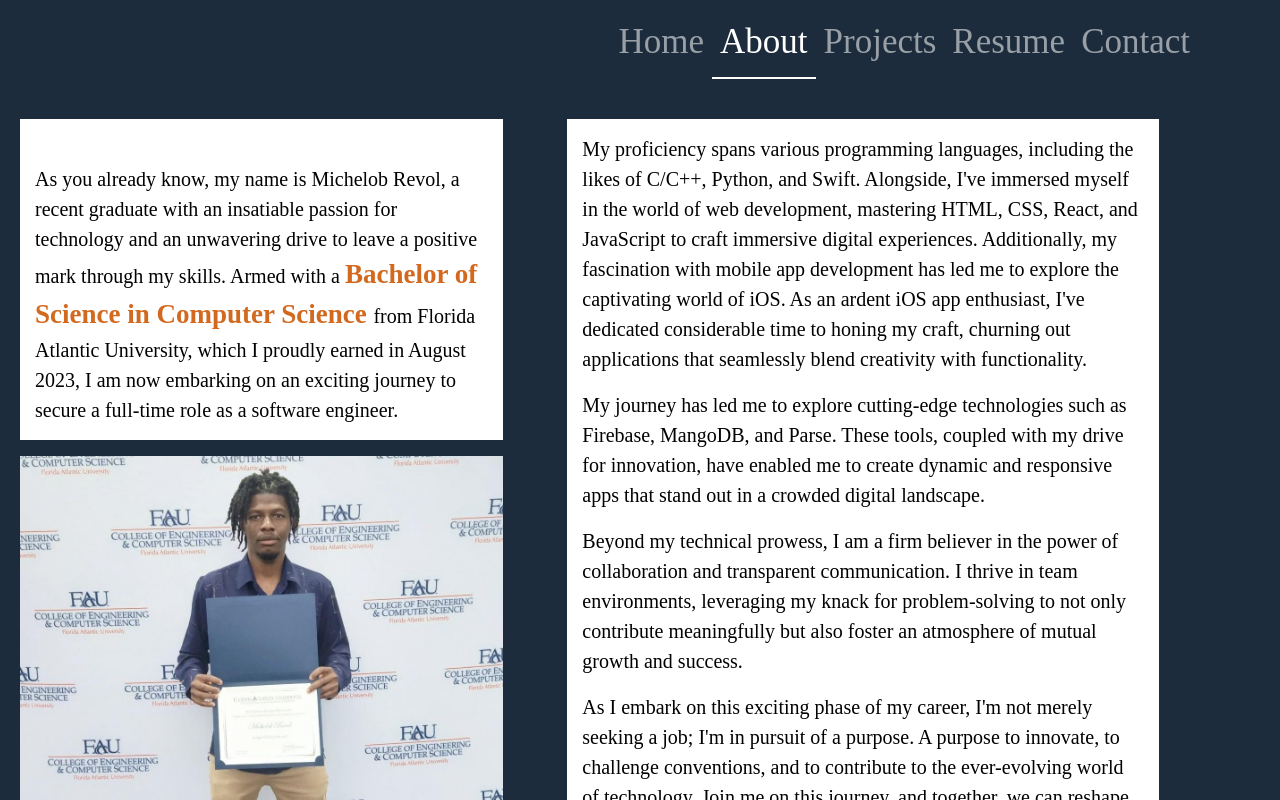
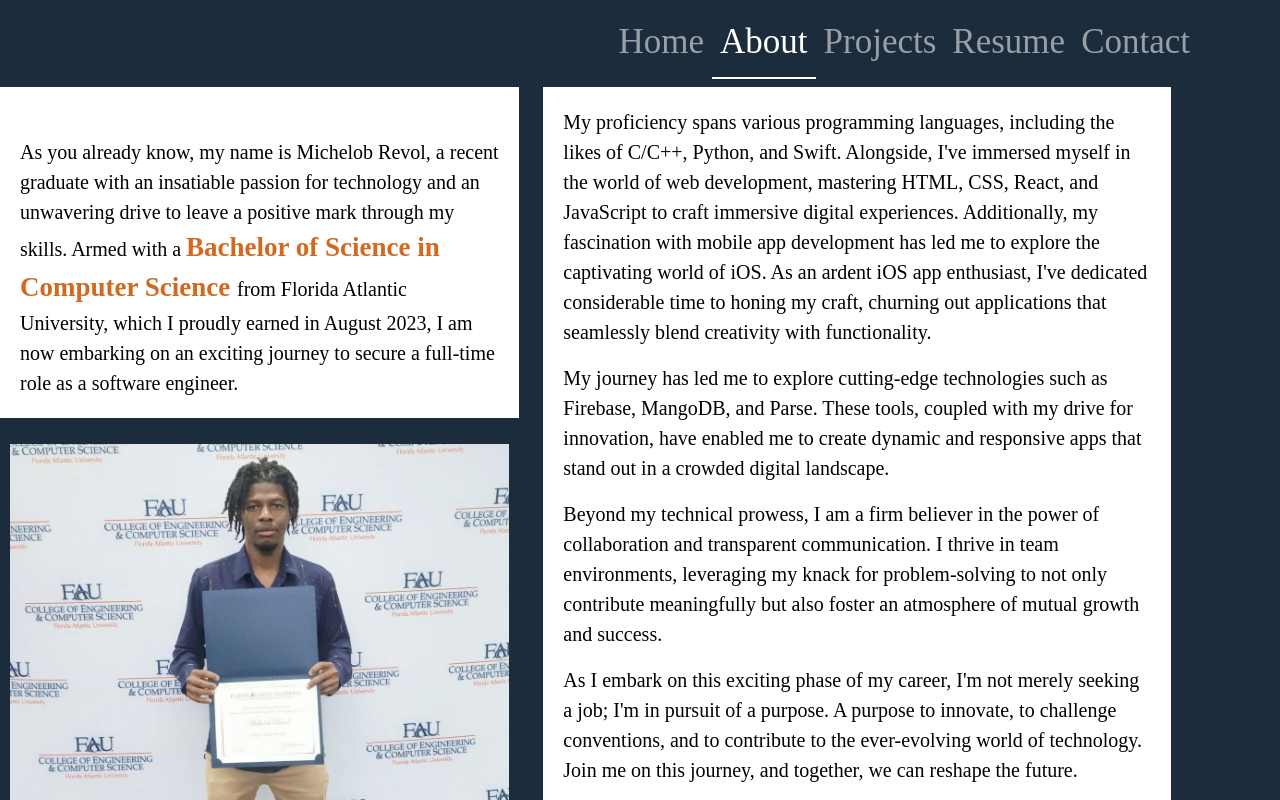
Before and after one commit to SizomanHuxley/mrevol-portfolio, a React (Create React App) app: page /about in a window 1280 px wide. Shown: the top 800 px of the page. Built offline with nearby package versions, Linux system fonts and the light colour scheme.

Commit message:
Layout for mobile

```diff
--- a/src/component/about.js
+++ b/src/component/about.js
@@ -15,18 +15,18 @@ const About = () => {
       transition={{ duration: 4 }}
     >
             <div className="row ">
-            <div className="col-md-5 custom-style">
-            <p style={{fontSize: "20px", backgroundColor: "white", color: "black", padding: "15px"}} ><br/> As you already know, my name is Michelob Revol, a recent graduate with an insatiable passion for technology and an unwavering drive to leave a positive mark through my skills. Armed with a <span className='degree'> Bachelor of Science in Computer Science </span> from Florida Atlantic University, which I proudly earned in August 2023, I am now embarking on an exciting journey to secure a full-time role as a software engineer.</p>
+            <div className="col-md-5">
+            <p style={{fontSize: "20px", backgroundColor: "white", color: "black", padding: "20px"}} ><br/> As you already know, my name is Michelob Revol, a recent graduate with an insatiable passion for technology and an unwavering drive to leave a positive mark through my skills. Armed with a <span className='degree'> Bachelor of Science in Computer Science </span> from Florida Atlantic University, which I proudly earned in August 2023, I am now embarking on an exciting journey to secure a full-time role as a software engineer.</p>
 
-                    <div className="abt-image">
+                    <div className="abt-image" style={{padding: "10px"}}>
                         <img src={MyImage} alt="Michelob Revol" className="about-image" />
                     </div>
                     <p className="awards text-center">Summer 2023 Senior Design Showcase<br />Judges Choice Award: Best Project</p>
                 </div>
 
-                <div className="col-md-6 custom-style">
+                <div className="col-md-6">
                   <div className="information" style={{backgroundColor: "white", color: "black"}}>
-                    <p style={{padding: "15px"}}>
+                    <p style={{padding: "20px"}}>
                   <p >My proficiency spans various programming languages, including the likes of C/C++, Python, and Swift. Alongside, I've immersed myself in the world of web development, mastering HTML, CSS, React, and JavaScript to craft immersive digital experiences. Additionally, my fascination with mobile app development has led me to explore the captivating world of iOS. As an ardent iOS app enthusiast, I've dedicated considerable time to honing my craft, churning out applications that seamlessly blend creativity with functionality.</p>
                     <p>My journey has led me to explore cutting-edge technologies such as Firebase, MangoDB, and Parse. These tools, coupled with my drive for innovation, have enabled me to create dynamic and responsive apps that stand out in a crowded digital landscape.</p>
 
--- a/src/component/contact.js
+++ b/src/component/contact.js
@@ -22,8 +22,8 @@ const Contact = () => {
 
         <div className="row" >
             <div className="contact-container" style={{paddingBottom: "60px", paddingRight: "15px", paddingLeft: "15px"}}>
-                <div className="col-md-4 mx-auto ms-auto text-center custom-style">
-                    <p id="contact-text" style={{fontSize: "60px"}}>Contact Me</p>
+                <div className="col-md-4 mx-auto ms-auto custom-style">
+                    <p id="contact-text" style={{fontSize: "50px"}}>Contact Me</p>
                     <p id="desc-text" style={{fontSize: "25px"}}>Feel free to get in touch if you have any opportunities or if you simply want to connect. I'm available through these channels, and I've also designed and built this website to showcase my skills.</p>
 
                     <div className="contact-icons" style={{ fontSize: "50px", paddingBottom: "auto"}} >
--- a/src/component/home.js
+++ b/src/component/home.js
@@ -22,7 +22,7 @@ const Home = () => {
                     </div>
                 </div>
                 {/* Column for the welcome message and information */}
-                <div className="col-md-4 text-center custom-style">
+                <div className="col-md-4 custom-style">
                     {/* Welcome message */}
                     <div className='welcome'>Hello, Welcome to my portfolio!</div>
                     <br />
```
